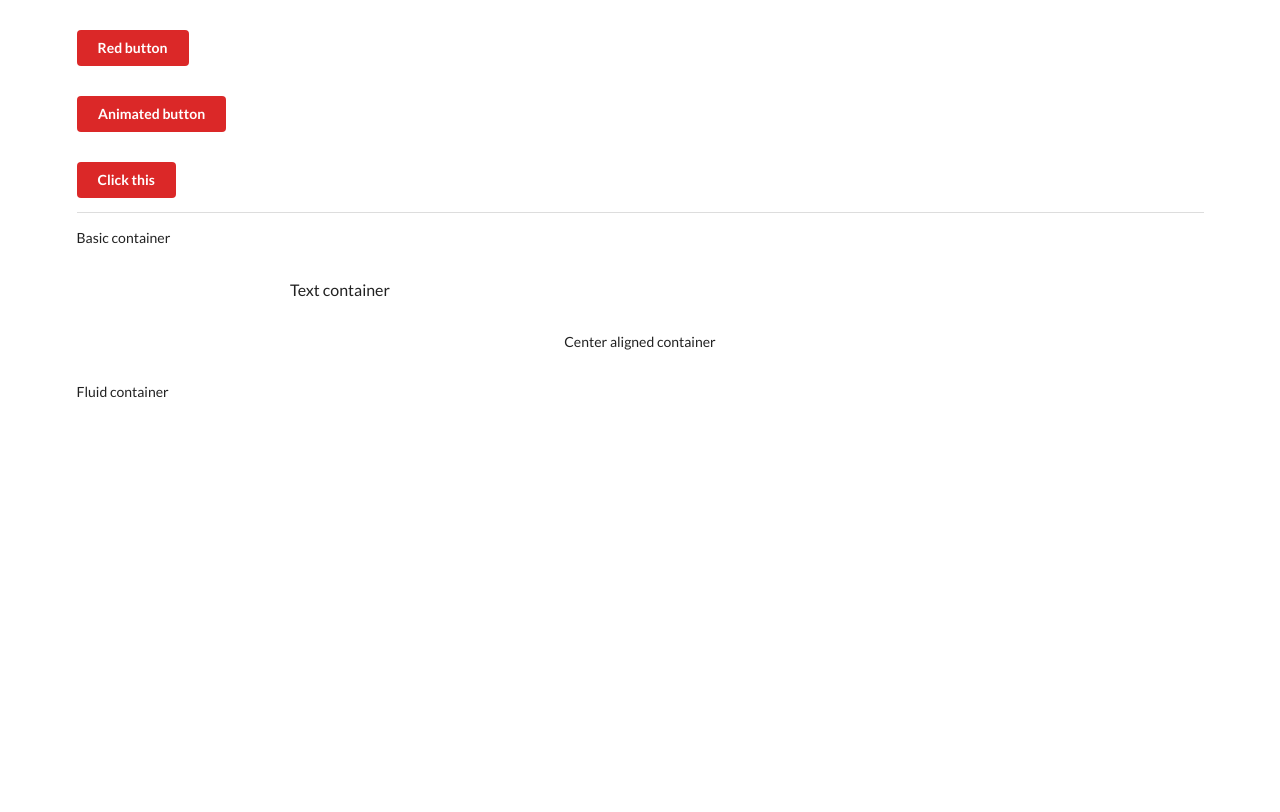
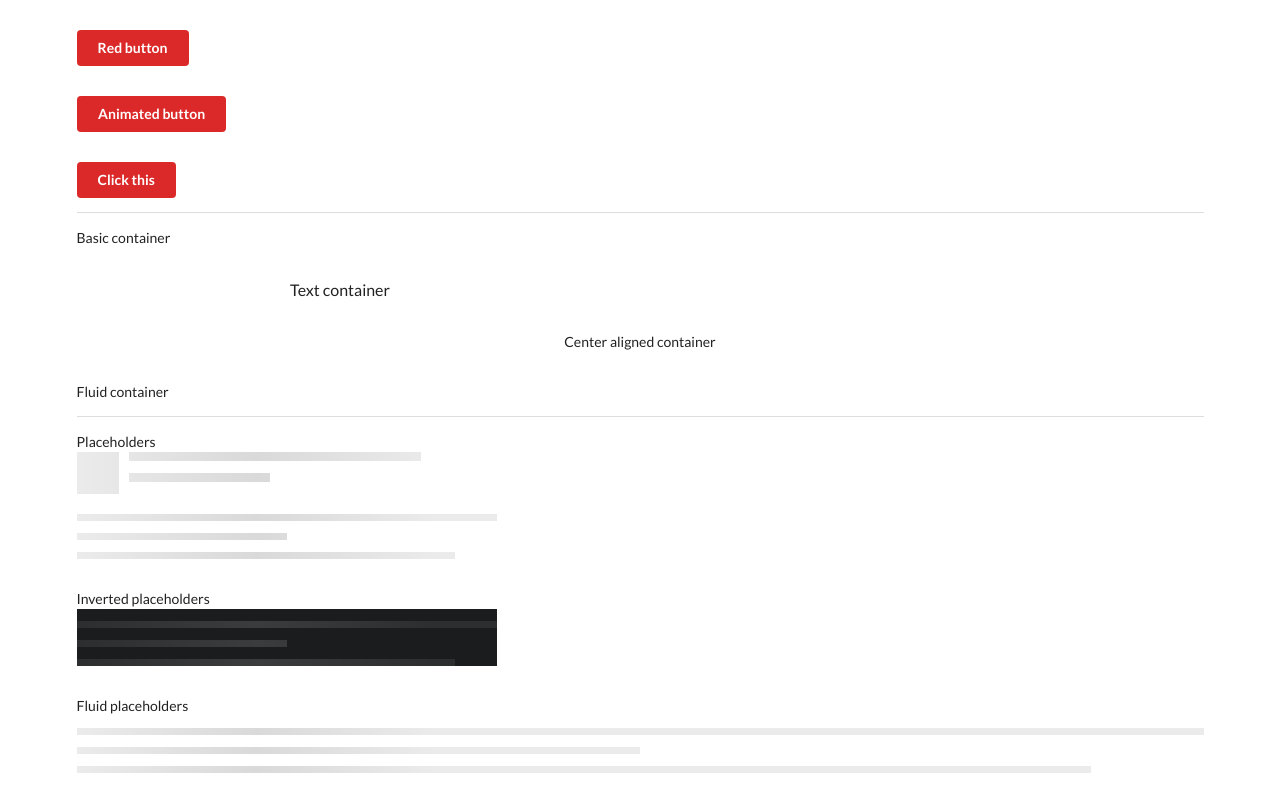
Before and after one commit to soybland/Semantic-UI-ReactComponents, a React (Create React App) app: page / in a window 1280 px wide. Built offline with nearby package versions, Linux system fonts and the light colour scheme.

Commit message:
Add placeholder and its group system

```diff
--- a/src/App.js
+++ b/src/App.js
@@ -3,6 +3,7 @@ import React from 'react'
 import Button from './elements/Button'
 import Container from './elements/Container'
 import Divider from './elements/Divider'
+import Placeholder from './elements/Placeholder'
 
 const App = () => {
   return (
@@ -27,6 +28,33 @@ const App = () => {
         <Container align='center'>Center aligned container</Container>
         <Divider hidden />
         <Container fluid>Fluid container</Container>
+        <Divider />
+        Placeholders
+        <Placeholder.Group>
+          <Placeholder image header>
+            <Placeholder line />
+            <Placeholder line />
+          </Placeholder>
+          <Placeholder paragraph>
+            <Placeholder line />
+            <Placeholder line />
+            <Placeholder line />
+          </Placeholder>
+        </Placeholder.Group>
+        <Divider hidden />
+        Inverted placeholders
+        <Placeholder.Group inverted>
+          <Placeholder line />
+          <Placeholder line />
+          <Placeholder line />
+        </Placeholder.Group>
+        <Divider hidden />
+        Fluid placeholders
+        <Placeholder.Group fluid>
+          <Placeholder line />
+          <Placeholder line />
+          <Placeholder line />
+        </Placeholder.Group>
       </Container>
     </div>
   )
--- /dev/null
+++ b/src/elements/Placeholder/Group.js
@@ -0,0 +1,36 @@
+import React from 'react'
+import PropTypes from 'prop-types'
+
+const Placeholder = props => {
+  const {
+    children,
+    varient,
+    inverted,
+    active,
+    fluid,
+    ...inheritedProps
+  } = props
+  let classes = 'ui placeholder'
+
+  if (inverted) classes += ' inverted'
+  if (active) classes += ' active'
+  if (fluid) classes += ' fluid'
+
+  classes += ' ' + (varient || '')
+
+  return (
+    <div className={classes} {...inheritedProps}>
+      {children}
+    </div>
+  )
+}
+
+Placeholder.propTypes = {
+  children: PropTypes.any,
+  varient: PropTypes.string,
+  inverted: PropTypes.bool,
+  active: PropTypes.bool,
+  fluid: PropTypes.bool
+}
+
+export default Placeholder
--- /dev/null
+++ b/src/elements/Placeholder/Placeholder.js
@@ -0,0 +1,63 @@
+import React from 'react'
+import PropTypes from 'prop-types'
+
+const Placeholder = props => {
+  const {
+    line,
+    full,
+    veryLong,
+    long,
+    medium,
+    short,
+    veryShort,
+    square,
+    image,
+    rectangular,
+    header,
+    paragraph,
+    children,
+    varient,
+    ...inheritedProps
+  } = props
+  let classes = ''
+
+  if (line) classes += ' line'
+  if (full) classes += ' full'
+  if (veryLong) classes += ' very long'
+  if (long) classes += ' long'
+  if (medium) classes += ' medium'
+  if (short) classes += ' short'
+  if (veryShort) classes += ' very short'
+  if (square) classes += ' square'
+  if (rectangular) classes += ' rectangular'
+  if (image) classes += ' image'
+  if (header) classes += ' header'
+  if (paragraph) classes += ' paragraph'
+
+  classes += ' ' + (varient || '')
+
+  return (
+    <div className={classes} {...inheritedProps}>
+      {children}
+    </div>
+  )
+}
+
+Placeholder.propTypes = {
+  varient: PropTypes.string,
+  line: PropTypes.bool,
+  full: PropTypes.bool,
+  veryLong: PropTypes.bool,
+  long: PropTypes.bool,
+  medium: PropTypes.bool,
+  short: PropTypes.bool,
+  veryShort: PropTypes.bool,
+  square: PropTypes.bool,
+  image: PropTypes.bool,
+  rectangular: PropTypes.bool,
+  header: PropTypes.bool,
+  paragraph: PropTypes.bool,
+  children: PropTypes.any
+}
+
+export default Placeholder
--- /dev/null
+++ b/src/elements/Placeholder/index.js
@@ -0,0 +1,6 @@
+import Placeholder from './Placeholder'
+import PlaceholderGroup from './Group'
+
+Placeholder.Group = PlaceholderGroup
+
+export default Placeholder
```
Also changed, not shown: 1 other file (tests, documents, lock files or other folders).
